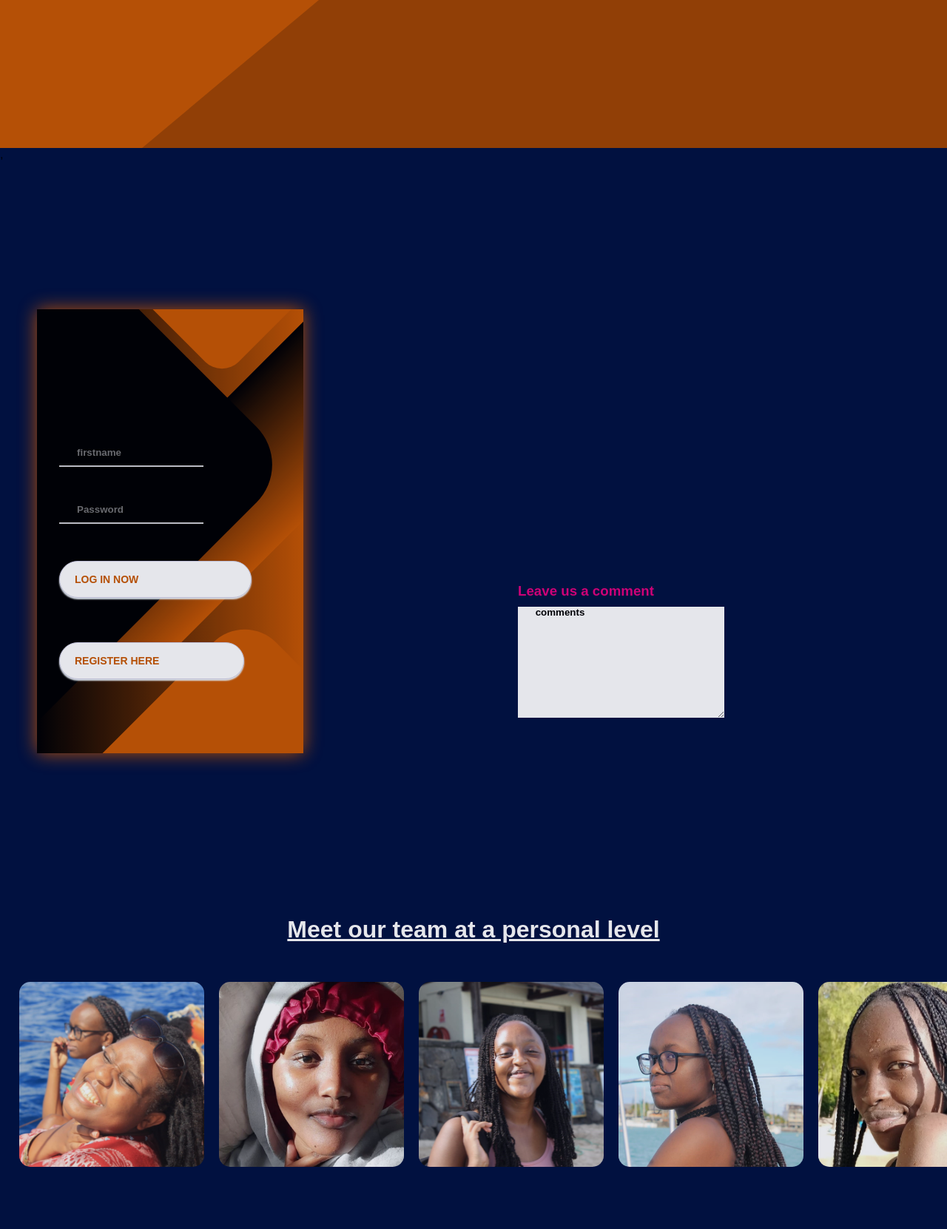
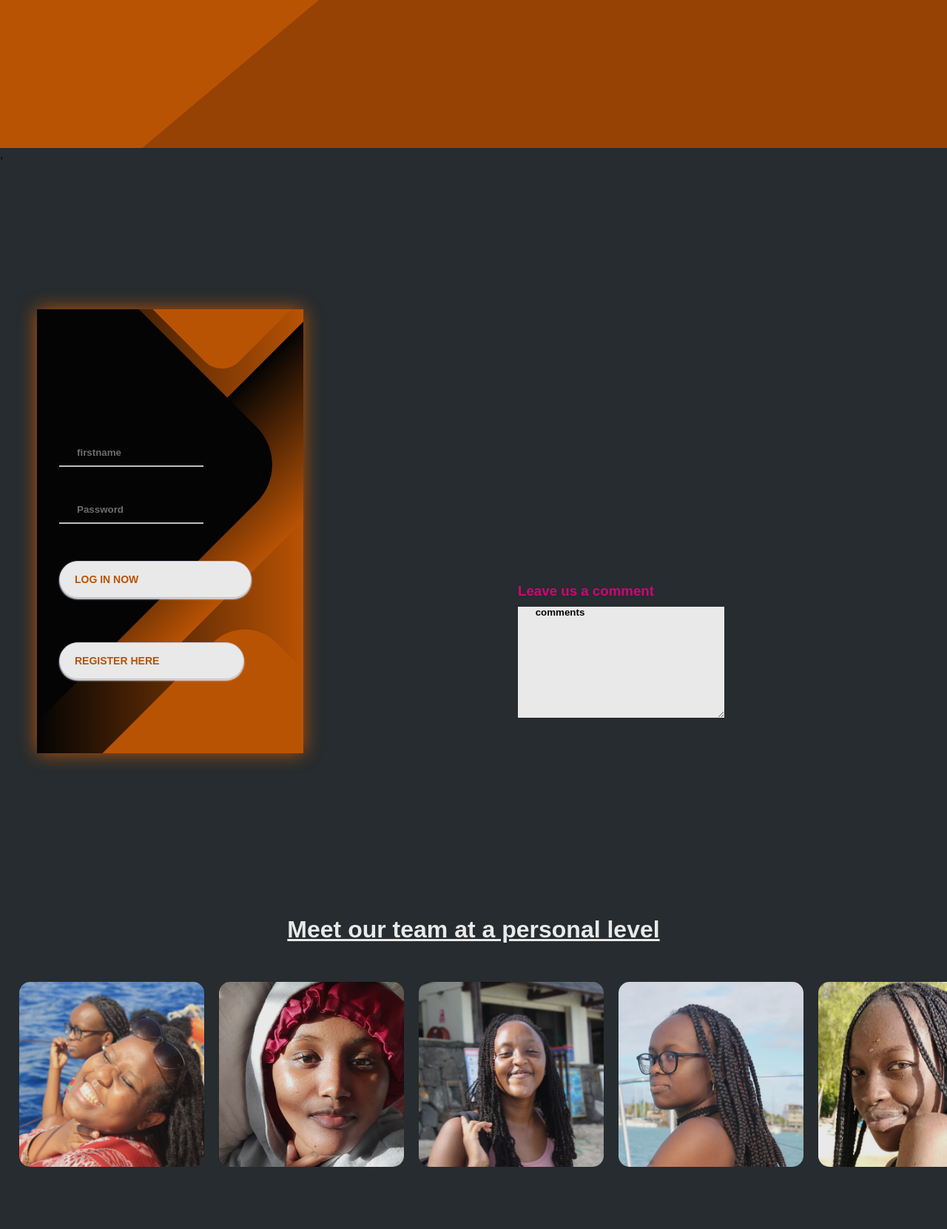
Before and after one commit to MNderi/Di-Escapades, a PHP site: page /profiles.html in a window 1280 px wide. Shown: the part 3330-4991 px from the top of the page at 74% size. Run offline with PHP 8.4, Linux system fonts and the light colour scheme; some libraries are stand-ins or nearby versions.

Commit message:
Update profiles.css

```diff
--- a/Contact Page/profiles.css
+++ b/Contact Page/profiles.css
@@ -3,7 +3,7 @@ body{
     height:100%;
     opacity: 0.9;
     overflow-x: hidden;
-    background-color: #011140;
+    background-color: #262c2f;
 }
 #disqus_thread{
 	backgorund-color:grey;
```
